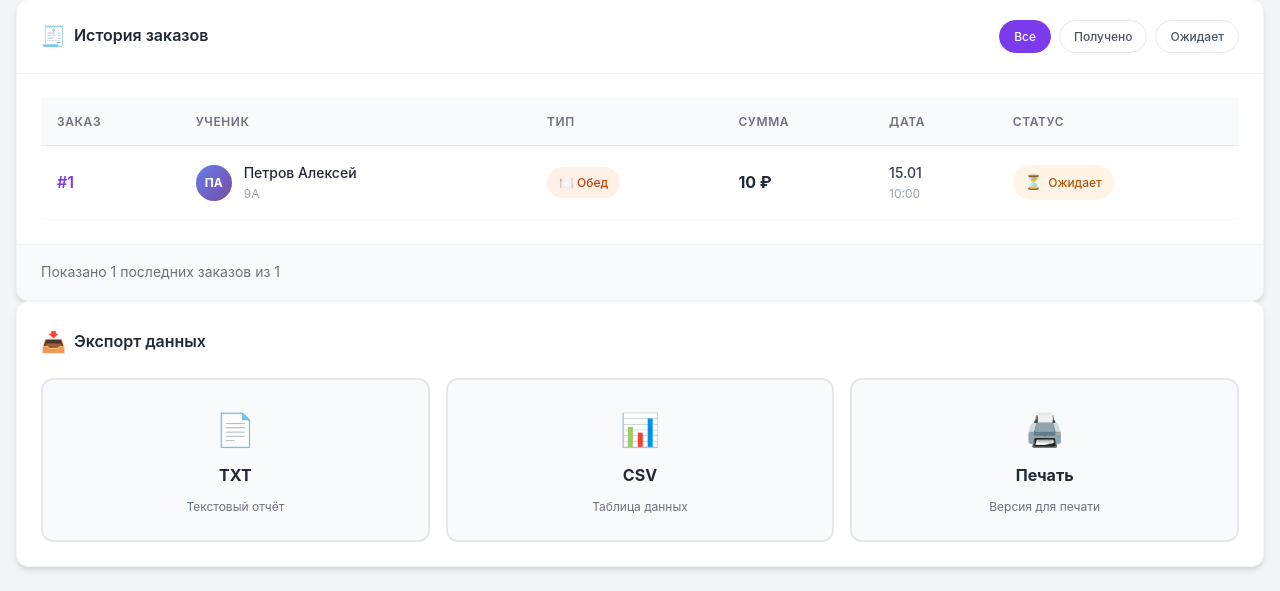
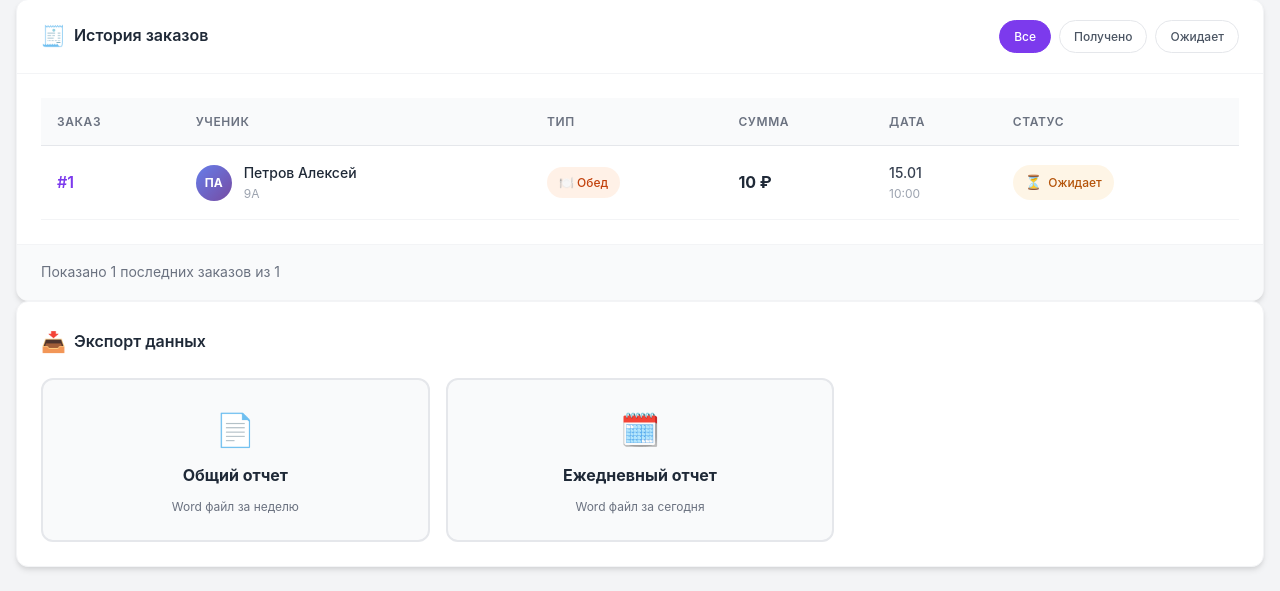
Before and after one commit to VladSunny/Hakaton, a Flask app: template templates/admin/reports.html in a window 1280 px wide. Shown: the part 847-1438 px from the top of the page. Run offline with Flask 3, Linux system fonts and the light colour scheme; tables that the repository leaves empty hold one stand-in row (values such as "Sample post"); the template is opened without the code that fills it: values that come from a table or form of the project are taken from there, most other values are stand-ins (such as "Sample title", 1, 10 or a date in 2020).

Commit message:
new2 upd

```diff
--- a/templates/admin/reports.html
+++ b/templates/admin/reports.html
@@ -11,9 +11,9 @@
                 <p class="reports-subtitle">Аналитика и статистика школьного питания</p>
             </div>
             <div class="reports-header-actions">
-                <button onclick="exportReport()" class="btn btn-primary">
+                <a href="{{ url_for('export_weekly_report') }}" class="btn btn-primary">
                     <span>📥</span> Экспорт
-                </button>
+                </a>
             </div>
         </div>
     </div>
@@ -276,21 +276,16 @@
         <h3>Экспорт данных</h3>
     </div>
     <div class="export-options">
-        <button onclick="exportReport('txt')" class="export-option-btn">
+        <a href="{{ url_for('export_weekly_report') }}" class="export-option-btn">
             <span class="export-icon">📄</span>
-            <span class="export-format">TXT</span>
-            <span class="export-desc">Текстовый отчёт</span>
-        </button>
-        <button onclick="exportReport('csv')" class="export-option-btn">
-            <span class="export-icon">📊</span>
-            <span class="export-format">CSV</span>
-            <span class="export-desc">Таблица данных</span>
-        </button>
-        <button onclick="printReport()" class="export-option-btn">
-            <span class="export-icon">🖨️</span>
-            <span class="export-format">Печать</span>
-            <span class="export-desc">Версия для печати</span>
-        </button>
+            <span class="export-format">Общий отчет</span>
+            <span class="export-desc">Word файл за неделю</span>
+        </a>
+        <a href="{{ url_for('export_daily_report') }}" class="export-option-btn">
+            <span class="export-icon">🗓️</span>
+            <span class="export-format">Ежедневный отчет</span>
+            <span class="export-desc">Word файл за сегодня</span>
+        </a>
     </div>
 </div>
 {% endblock %}
@@ -315,83 +310,5 @@ function filterOrders(status) {
     });
 }
 
-function exportReport(format) {
-    const data = {
-        total_revenue: {{ total_revenue|int }},
-        orders_count: {{ orders_count }},
-        avg_check: {{ avg_check|int }},
-        breakfast_count: {{ breakfast_count }},
-        lunch_count: {{ lunch_count }},
-        total_meals: {{ total_meals }},
-        breakfast_revenue: {{ breakfast_revenue|int }},
-        lunch_revenue: {{ lunch_revenue|int }},
-        received_count: {{ received_count }},
-        pending_count: {{ pending_count }}
-    };
-
-    if (format === 'csv') {
-        const csv = `Показатель,Значение
-Общая выручка,${data.total_revenue} ₽
-Всего заказов,${data.orders_count}
-Средний чек,${data.avg_check} ₽
-Завтраков,${data.breakfast_count}
-Обедов,${data.lunch_count}
-Всего порций,${data.total_meals}
-Выручка завтраки,${data.breakfast_revenue} ₽
-Выручка обеды,${data.lunch_revenue} ₽
-Получено заказов,${data.received_count}
-Ожидает получения,${data.pending_count}`;
-
-        const blob = new Blob([csv], { type: 'text/csv;charset=utf-8' });
-        const url = URL.createObjectURL(blob);
-        const a = document.createElement('a');
-        a.href = url;
-        a.download = `report_${new Date().toISOString().split('T')[0]}.csv`;
-        a.click();
-        URL.revokeObjectURL(url);
-        showToast('CSV отчёт скачан', 'success');
-    } else {
-        const report = `
-╔══════════════════════════════════════════╗
-║         ОТЧЁТ ПО ШКОЛЬНОМУ ПИТАНИЮ       ║
-╠══════════════════════════════════════════╣
-║  Дата формирования: ${new Date().toLocaleDateString('ru-RU')}
-╠══════════════════════════════════════════╣
-║  📊 ОСНОВНЫЕ ПОКАЗАТЕЛИ
-║  ────────────────────────────────────────
-║  💰 Общая выручка:       ${data.total_revenue} ₽
-║  🛒 Всего заказов:       ${data.orders_count}
-║  📈 Средний чек:         ${data.avg_check} ₽
-╠══════════════════════════════════════════╣
-║  🍽️ СТАТИСТИКА ПИТАНИЯ
-║  ────────────────────────────────────────
-║  ☀️ Завтраков:           ${data.breakfast_count}
-║     Выручка:             ${data.breakfast_revenue} ₽
-║  🍽️ Обедов:              ${data.lunch_count}
-║     Выручка:             ${data.lunch_revenue} ₽
-║  📦 Всего порций:        ${data.total_meals}
-╠══════════════════════════════════════════╣
-║  📋 СТАТУС ЗАКАЗОВ
-║  ────────────────────────────────────────
-║  ✓ Получено:             ${data.received_count}
-║  ⏳ Ожидает:              ${data.pending_count}
-╚══════════════════════════════════════════╝
-`;
-
-        const blob = new Blob([report], { type: 'text/plain;charset=utf-8' });
-        const url = URL.createObjectURL(blob);
-        const a = document.createElement('a');
-        a.href = url;
-        a.download = `report_${new Date().toISOString().split('T')[0]}.txt`;
-        a.click();
-        URL.revokeObjectURL(url);
-        showToast('Отчёт скачан', 'success');
-    }
-}
-
-function printReport() {
-    window.print();
-    showToast('Подготовка к печати...', 'info');
-}
 </script>
 {% endblock %}
```
